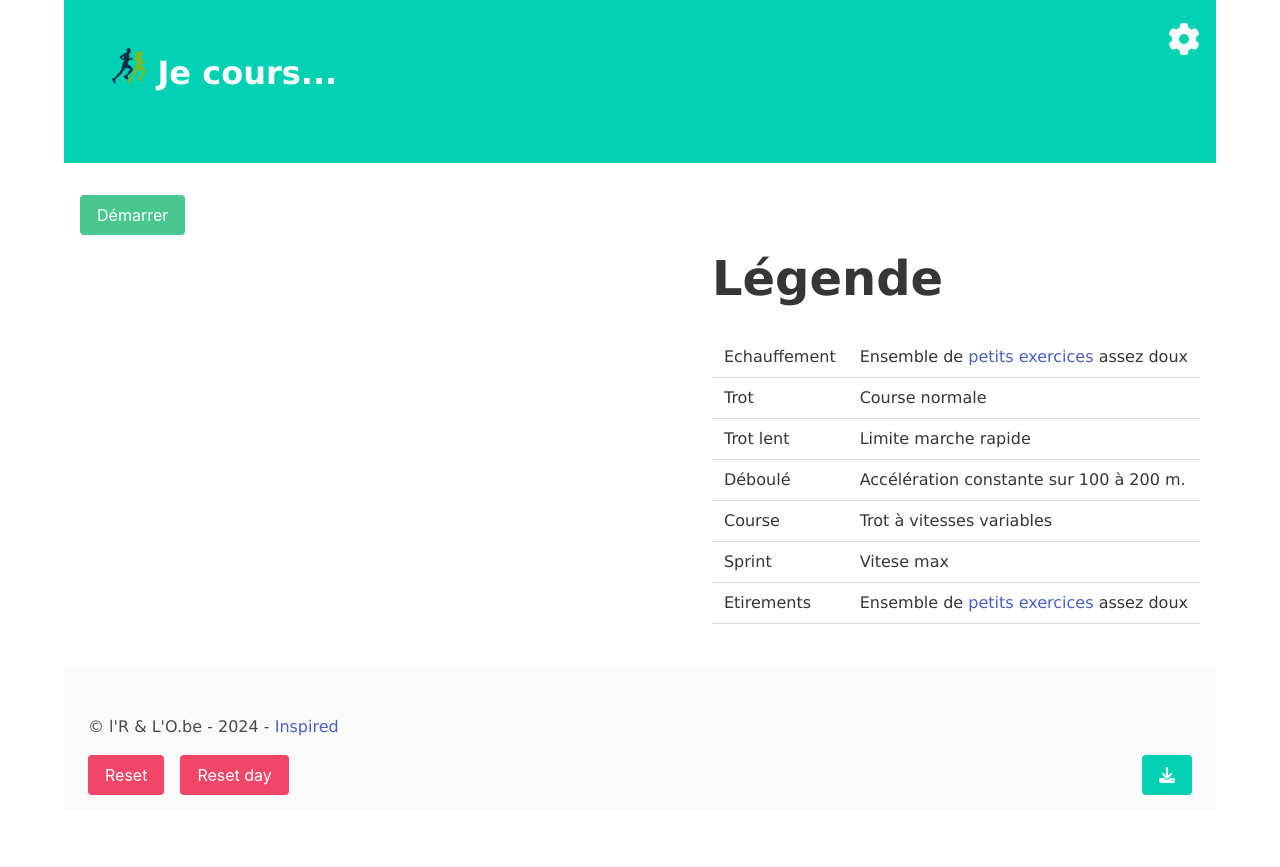
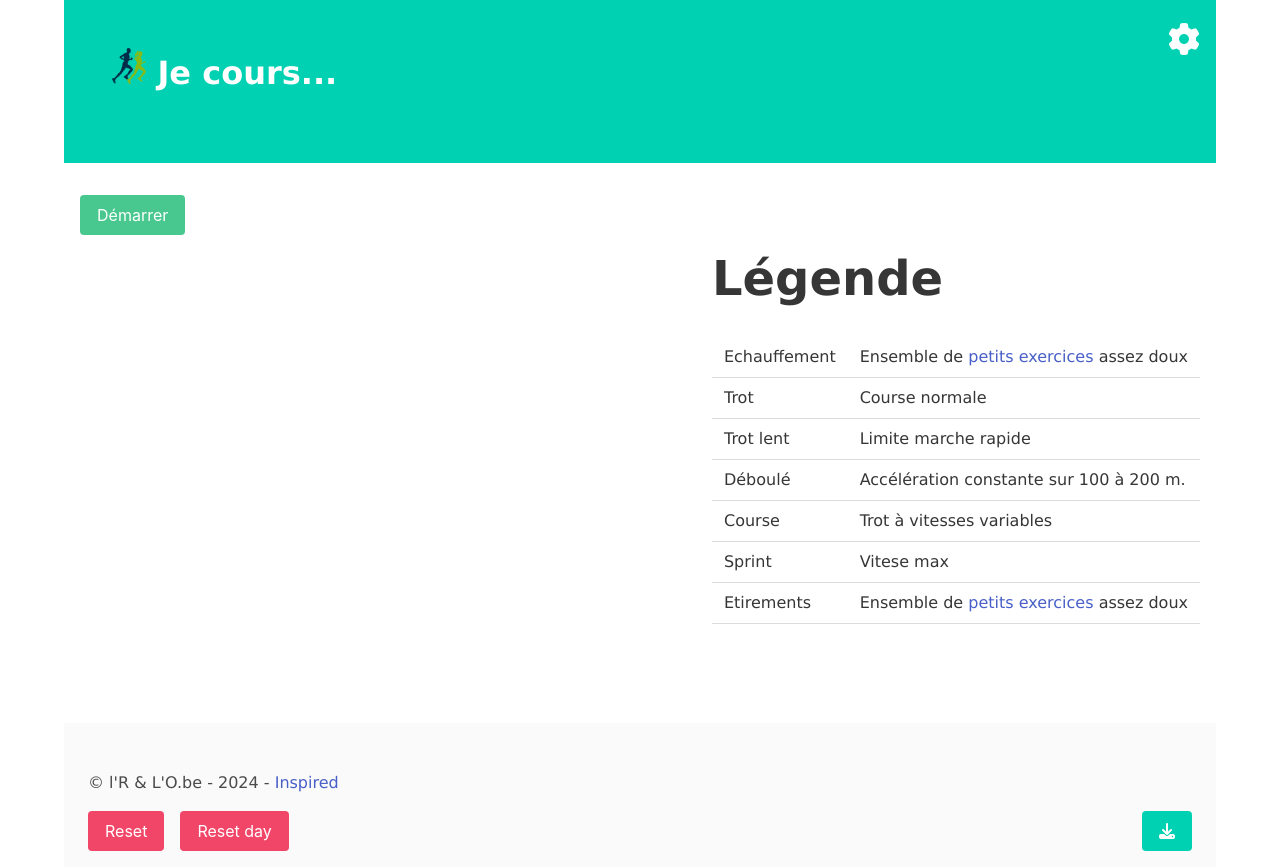
Before and after one commit to FlorianAuc/course-florian, a Vue app: page / in a window 1280 px wide. Before the commit the page ends 811 px from the top, so only its background shows below. Built offline with nearby package versions, Linux system fonts and the light colour scheme.

Commit message:
update style phone

```diff
--- a/src/components/HomeComponent.vue
+++ b/src/components/HomeComponent.vue
@@ -212,4 +212,10 @@ progress{
     float: right;
   }
 }
+
+@media screen and (max-height: 800px){
+.footer{
+  margin-top: 5rem;
+}
+}
 </style>
```
